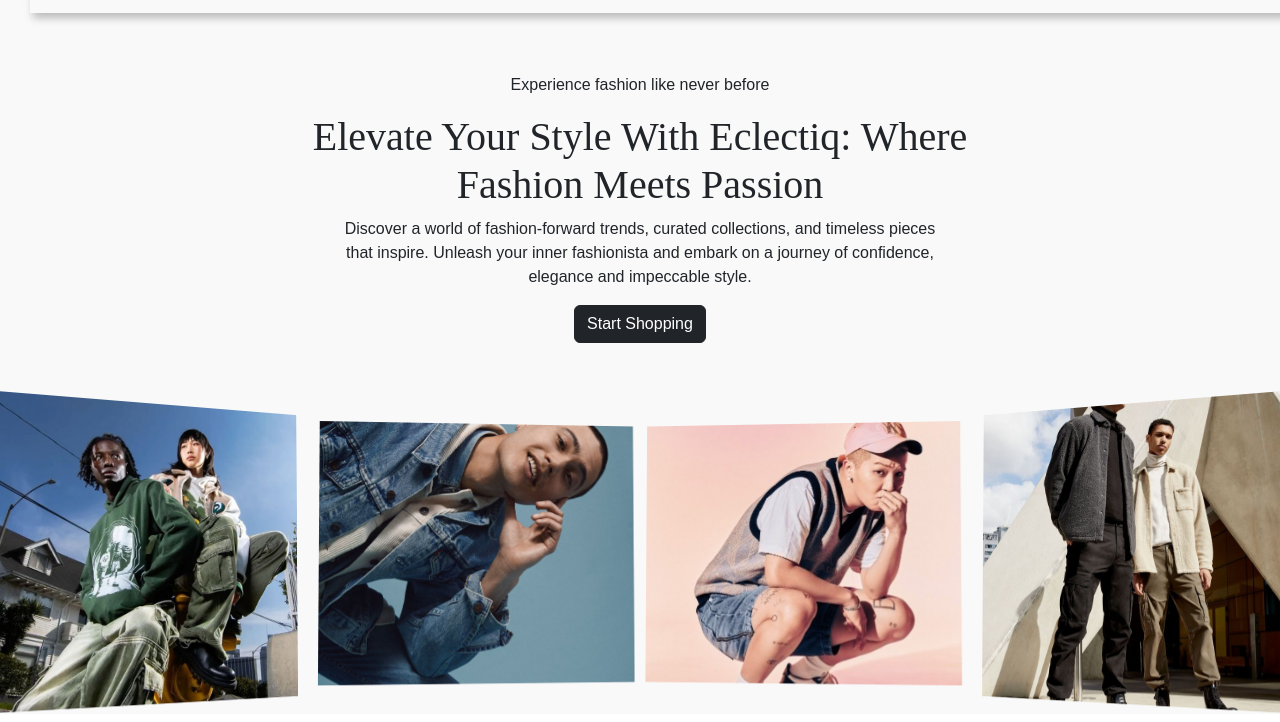
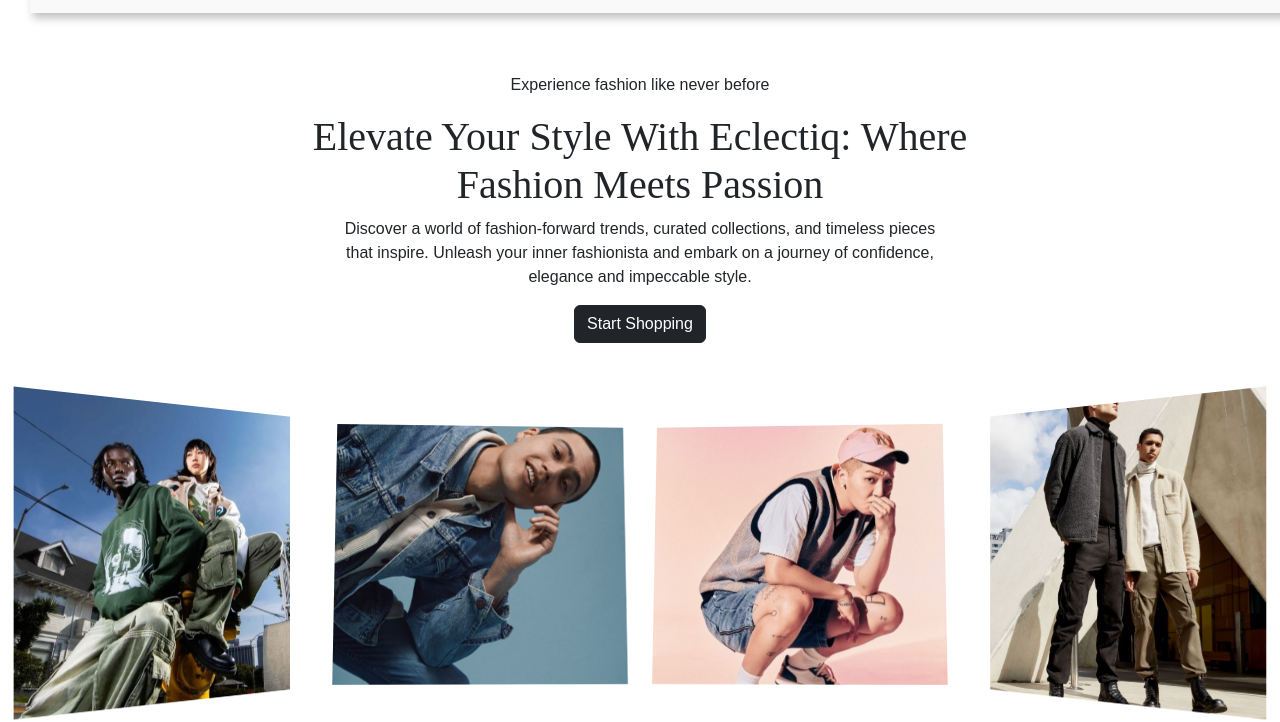
Before and after one commit to nizamudheenvk/figma-design, a plain HTML site: page index.html in a window 1280 px wide. Shown: the part 102-824 px from the top of the page. Drawn offline with nearby package versions, Linux system fonts and the light colour scheme.

Commit message:
seventh commit

```diff
--- a/index.html
+++ b/index.html
@@ -21,6 +21,7 @@
             display: flex;
             justify-content: center;
             gap: 5px;
+
             margin-top: 60px;
         }
 
@@ -29,26 +30,33 @@
             height: 300px;
             object-fit: cover;
             /* border-radius: 15px; */
-            transform: perspective(800px) rotateX(2deg) rotateY(20deg);
+            transform:perspective(500px)  rotateX(0deg) rotateY(20deg);
             transition: transform 0.3s ease;
+            margin-left: 20px;
+
+
         }
 
         .slanted-image img:nth-child(2) {
-            transform: perspective(800px) rotateX(2deg) rotateY(5deg);
+            transform:perspective(800px) rotateX(6deg) rotateY(3deg);
             height: 260px;
+
+
         }
 
         .slanted-image img:nth-child(3) {
-            transform: perspective(800px) rotateX(2deg) rotateY(-5deg);
+            transform: perspective(800px)  rotateX(6deg) rotateY(-3deg)  ;
             height: 260px;
+
         }
 
         .slanted-image img:nth-child(4) {
-            transform: perspective(800px) rotateX(2deg) rotateY(-20deg);
+            transform: perspective(500px) rotateX(0deg) rotateY(-20deg);
+           margin-right: 20px;
         }
 
         .slanted-image img:hover {
-            transform: perspective(800px) rotateX(0) rotateY(0);
+            transform: perspective(800px) rotateX(1deg) rotateY(0deg);
         }
 
         @media (max-width: 768px) {
@@ -60,7 +68,7 @@
     </style>
 </head>
 <body>
-    <div style="height: 100vh; width: 100%; background-color: #F9F9F9;">
+    <div style="height: 100vh; width: 100%; background-color: #FFFFFF;">
         <!-- Navbar -->
         <nav class="navbar mt-3" style="width: 1401px; height: 99px; background-color: #F9F9F9; display: flex; align-items: center; justify-content: center; margin-left: 30px;">
             <img class="heading" style="margin-left: 20px; margin-right: auto;" width="167px" height="28px" src="heading-removebg-preview.png" alt="">
@@ -105,7 +113,7 @@
 
         <!-- Curved Image Section -->
         <div class=" d-flex justify-content-center align-items-center slanted-image">
-            <img width="30px" src="img.jpeg" alt="Fashion 1">
+            <img class="img-fluid" src="img.jpeg" alt="Fashion 1">
             <img class="img-fluid" src="img1.jpeg" alt="Fashion 2">
             <img class="img-fluid" src="img2.jpeg" alt="Fashion 3">
             <img class="img-fluid" src="img3.jpeg" alt="Fashion 4">
```
